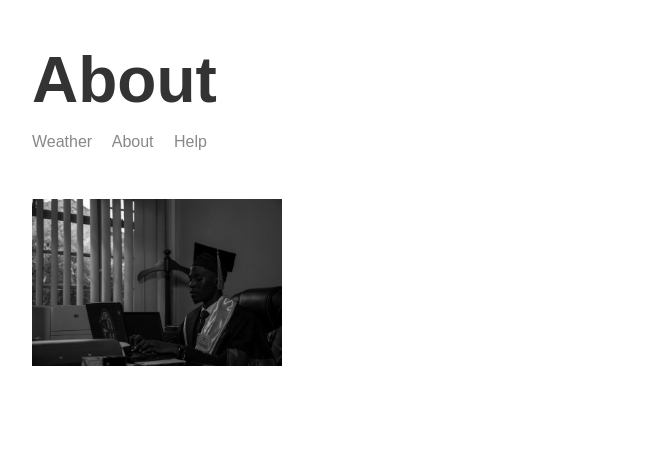
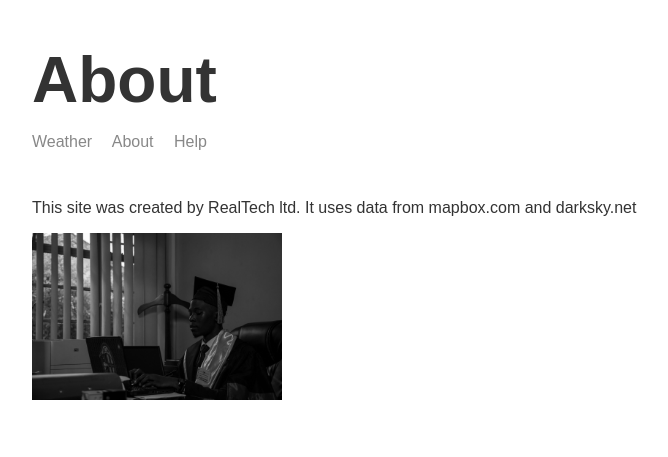
Before and after one commit to abbeybukoma123/node3-weather-website, a Node server app: page /about in a window 1280 px wide. Shown: the top 457 px of the page, without its empty margins (283-951 px from the left). Run offline with Node 20, Linux system fonts and the light colour scheme; some libraries are stand-ins or nearby versions.

Commit message:
Add about text

```diff
--- a/templates/views/about.hbs
+++ b/templates/views/about.hbs
@@ -10,6 +10,7 @@
 <body>
     <div class="main-content">
         {{>header}}
+        <p>This site was created by RealTech ltd. It uses data from mapbox.com and darksky.net</p>
         <img class="portrait" src="/img/me.jpg">
     </div>
 
```
